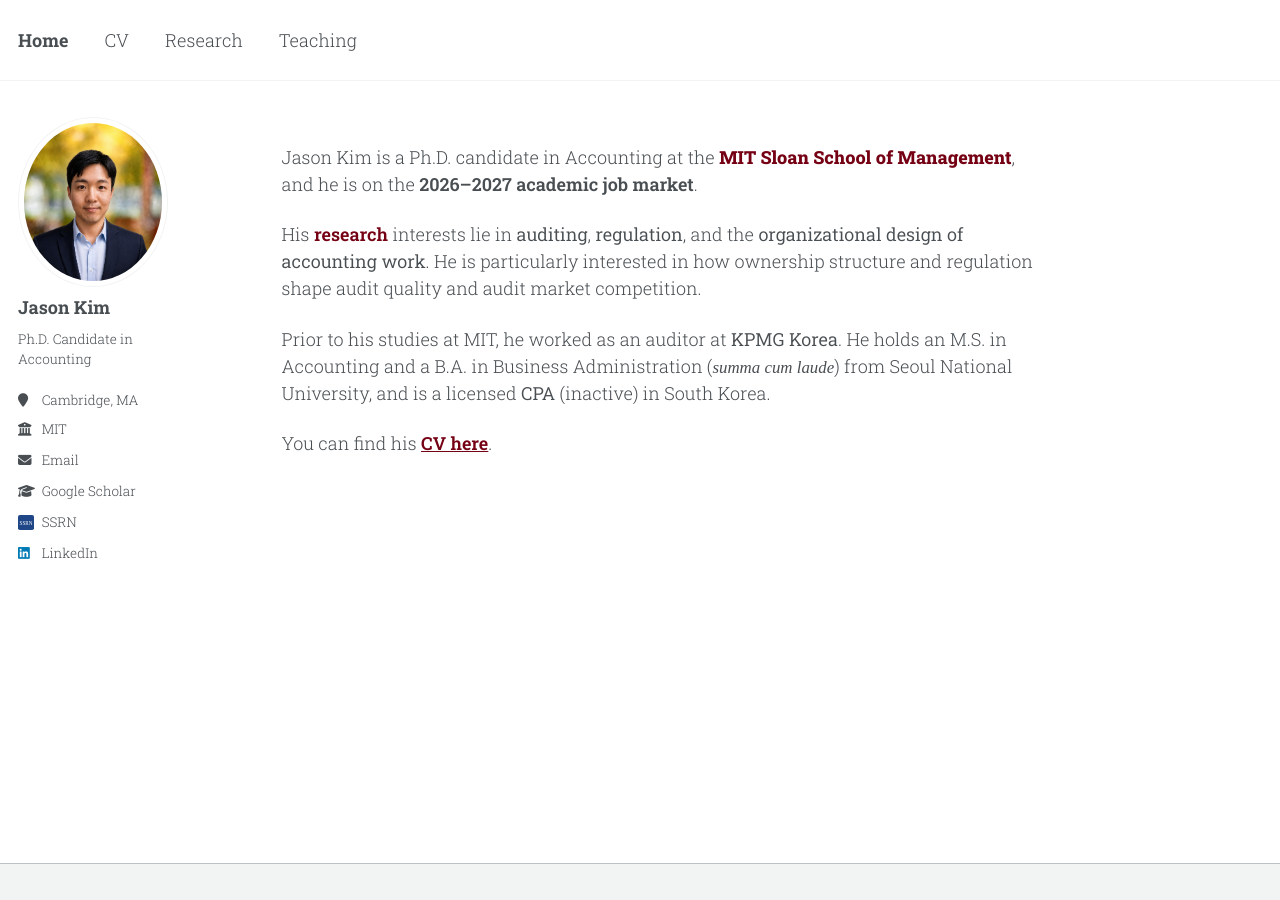
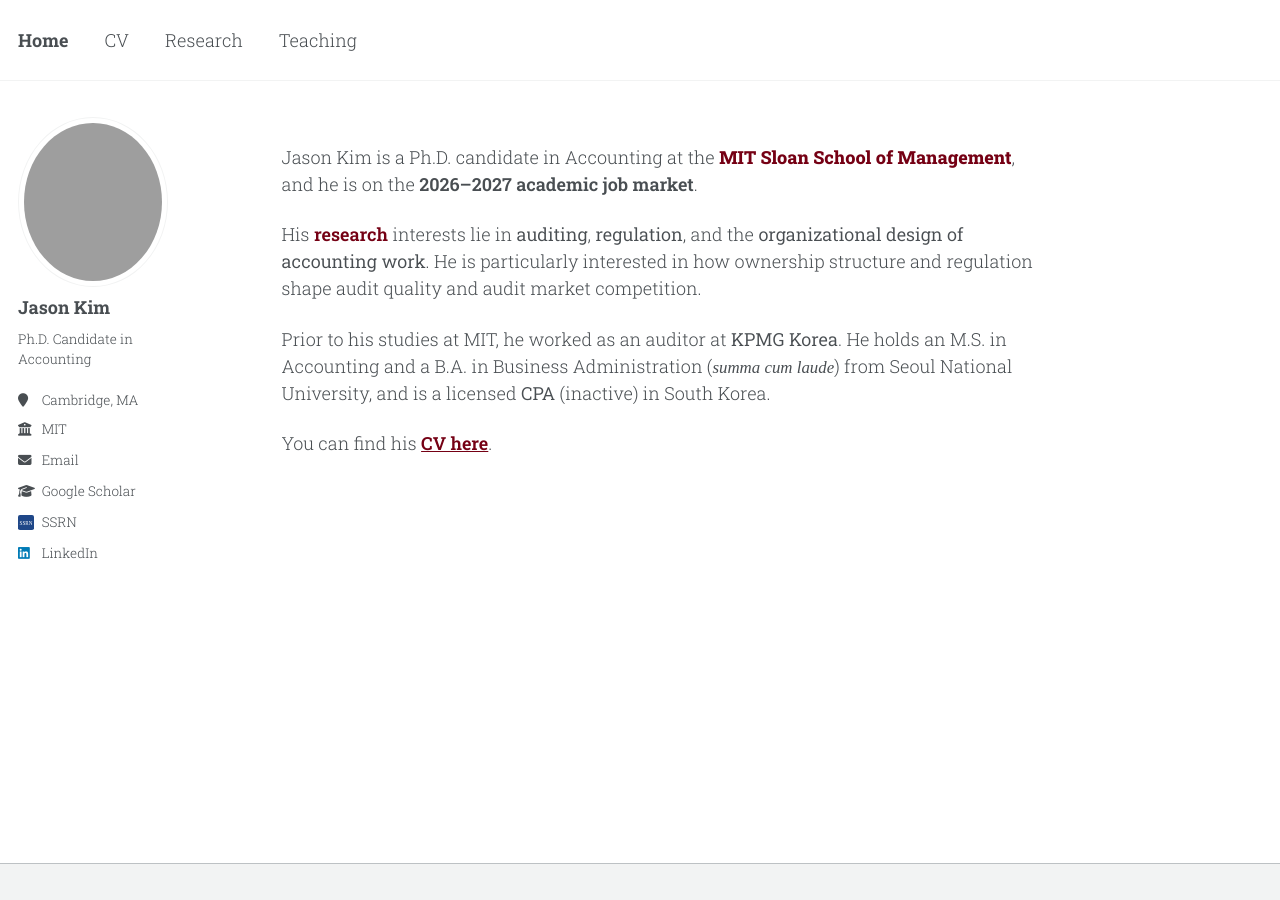
Before and after one commit to jgkim262/jgkim262.github.io, a Jekyll site: the page built from _pages/about.md, in a window 1280 px wide. Built offline with Jekyll 4.4.1, drawn with Linux system fonts in a browser that asks for light colours; a style sheet for code colours, icons or effects is not loaded.

Commit message:
Update _config.yml

```diff
--- a/_config.yml
+++ b/_config.yml
@@ -22,7 +22,7 @@ repository               : "jgkim262/jgkim262.github.io"
 #               Additional customization can be done by editing /_includes/author-profile.html
 author:
   # Biographic information
-  avatar           : "profile-2026b.jpg"
+  avatar           : "profile_20260826.png"
   name             : "Jason Kim"
   pronouns         : # example: "she/her"
   bio              : "Ph.D. Candidate in<br>Accounting"
```
